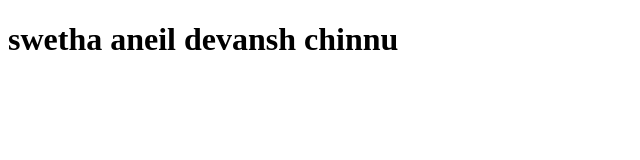
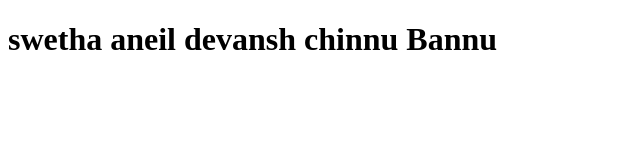
Before and after one commit to swethathadagoni/push-to-git, a plain HTML site: page index.html in a window 1280 px wide. Shown: the whole page, without its empty margins (0-640 px from the left). Drawn offline with Linux system fonts and the light colour scheme.

Commit message:
update in html

```diff
--- a/index.html
+++ b/index.html
@@ -6,6 +6,8 @@
     <title>Document</title>
 </head>
 <body>
-    <h1>swetha aneil devansh chinnu</h1>
+    <h1>swetha aneil devansh chinnu
+        Bannu
+    </h1>
 </body>
 </html>
```
